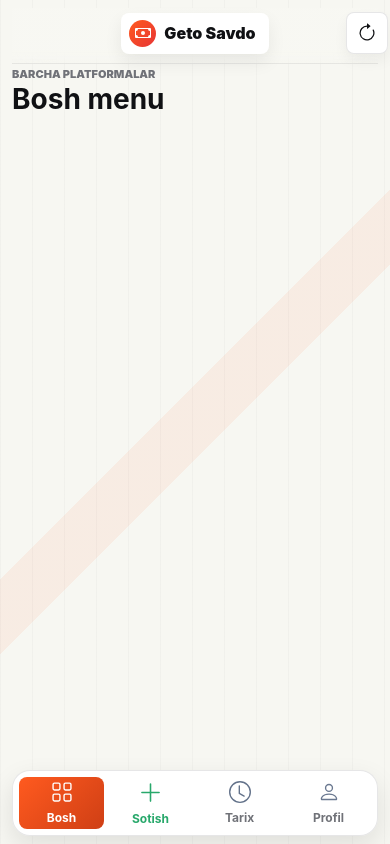
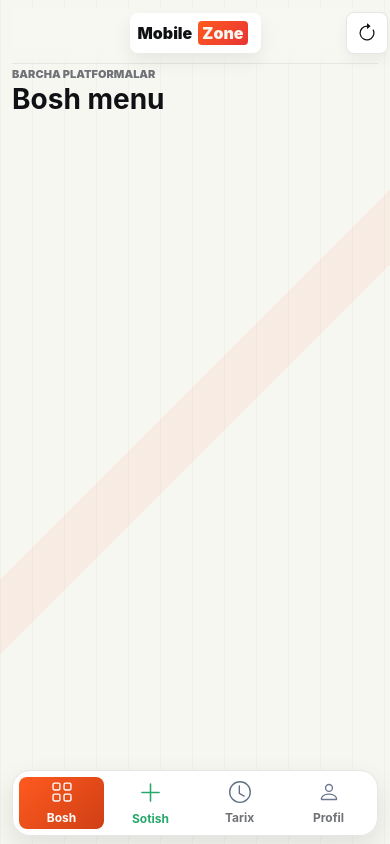
Before and after one commit to nuralivafoyev02/AkkauntSavdoBot, a website built with Vite: page index.html in a window 390 px wide. Built offline with nearby package versions, Linux system fonts and the light colour scheme; files whose address does not match are found by name.

Commit message:
Refactor app-chip component and update styles for improved layout and animation. Changed label text to 'Mobile Zone', adjusted flex properties, and added a shimmer effect for enhanced visual appeal.

```diff
--- a/app/main.js
+++ b/app/main.js
@@ -455,8 +455,9 @@
         <span aria-hidden="true">${biIcon('arrow-left')}</span>
       </button>
       <div class="app-chip">
-        <span aria-hidden="true">${biIcon('cash')}</span>
-        <strong>Geto Savdo</strong>
+        <!-- <span aria-hidden="true">${biIcon('cash')}</span> -->
+        <strong>Mobile</strong>
+        <span class="hub-style">Zone</span>
       </div>
       <button class="icon-button" type="button" data-action="refresh" aria-label="Yangilash">
         <span aria-hidden="true">${biIcon('arrow-repeat')}</span>
--- a/app/styles.css
+++ b/app/styles.css
@@ -96,27 +96,60 @@
 }
 
 .app-chip {
-  display: inline-flex;
-  min-width: 0;
+  position: relative;
+  display: flex;
+  min-width: 105px;
+  height: 40px;
   align-items: center;
   justify-self: center;
-  gap: 8px;
-  border-radius: var(--radius);
-  background: var(--surface);
+  gap: 6px;
   padding: 7px 13px 7px 8px;
-  box-shadow: 0 8px 18px rgba(16, 17, 20, 0.07);
-}
-
+  border-radius: var(--radius);
+  background: var(--surface);
+  box-shadow: 0 8px 18px #10111412;
+  overflow: hidden;
+  isolation: isolate;
+}
+.app-chip::before {
+  content: "";
+  position: absolute;
+  width: 30px;
+  height: 150px;
+  rotate: 25deg;
+  /* inset: -50%; */
+  background: #9494941f;
+  transform: rotate(1turn);
+  filter: blur(5px);
+  animation: shimmer2s 5500ms  infinite;
+}
+
+@keyframes shimmer2s {
+  0% {
+    transform: translateX(-120px);
+  }
+  /* 1.5s ichida o'tadi (1.5 / 5 = 30%) */
+  30% {
+    transform: translateX(220px);
+  }
+  /* qolgan vaqt kutadi */
+  100% {
+    transform: translateX(220px);
+  }
+}
 .app-chip span {
   display: grid;
-  width: 27px;
-  height: 27px;
   place-items: center;
-  border-radius: 50%;
+  border-radius: 4px;
   background: linear-gradient(135deg, var(--primary), #e73535);
   color: #fff;
   font-size: 16px;
   font-weight: 950;
+  padding: 2px 4px;
+}
+
+.app-chip .hub-style{
+  background-color: var(--primary);
+  color: var(--bg);
 }
 
 .app-chip strong {
@@ -125,6 +158,7 @@
   font-weight: 900;
   text-overflow: ellipsis;
   white-space: nowrap;
+  width: 100%;
 }
 
 .screen-heading {
```
